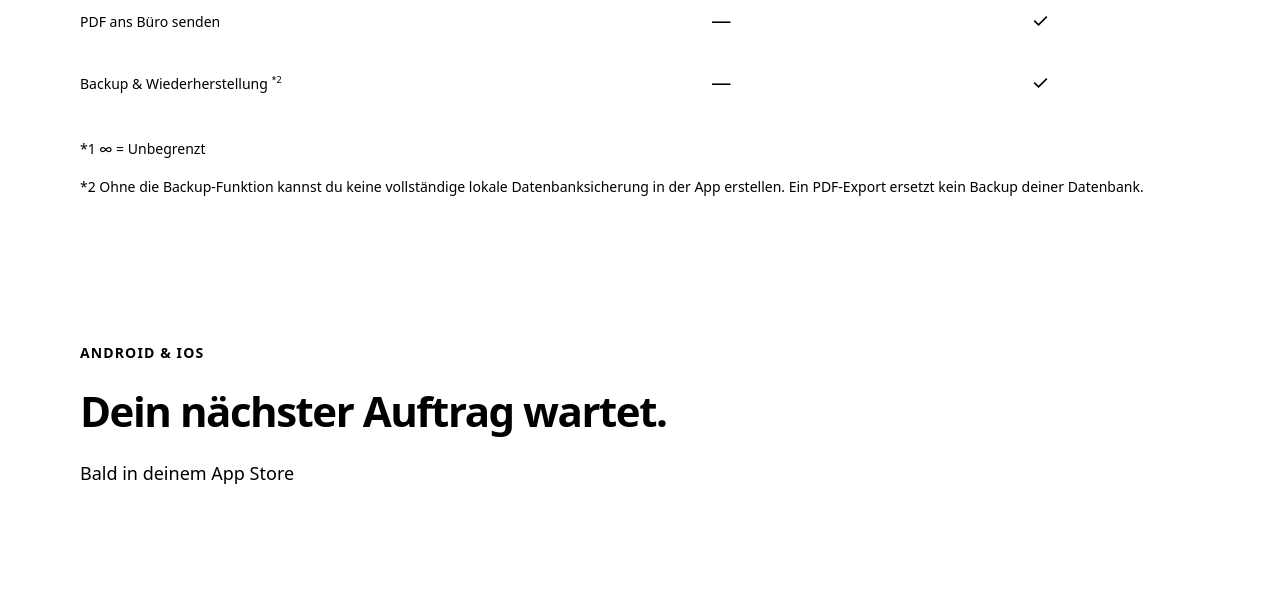
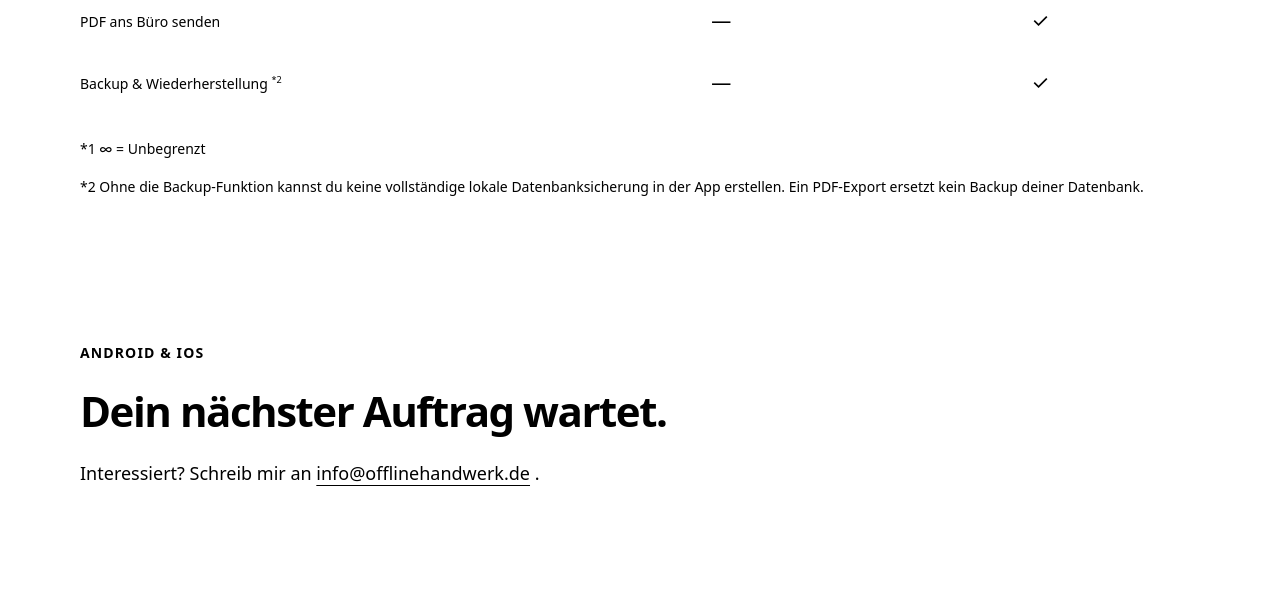
Before and after one commit to Siems-Software/OfflineHandwerk-Website, an Astro site: page / in a window 1280 px wide. Shown: the part 3431-4026 px from the top of the page. Built offline with nearby package versions, Linux system fonts and the light colour scheme; Astro itself is replaced by a stand-in of ours.

Commit message:
fix: invite store visitors to email instead of coming soon (#29)
The Android and iOS section keeps its heading and now links the contact address.

Co-authored-by: Cursor Agent <cursoragent@cursor.com>
Co-authored-by: Crome696 <Crome696@users.noreply.github.com>

```diff
--- a/src/components/Home.astro
+++ b/src/components/Home.astro
@@ -1,7 +1,7 @@
 ---
 import { Icon } from 'astro-icon/components';
 import product from '../content/product.json';
-import { storesEnabled } from '../config.mjs';
+import { site, storesEnabled } from '../config.mjs';
 import { escapeHtml } from '../lib/html.mjs';
 import Base from './Base.astro';
 import { useTranslations, type Locale } from '../i18n';
@@ -195,7 +195,18 @@ const entitlement = (plan: (typeof plans)[number], key: string) => {
           <p class="small">{t.downloadNote}</p>
         </>
       ) : (
-        <p class="lead">{t.downloadComingSoon}</p>
+        <p class="lead">
+          {t.downloadComingSoon.split(site.email).map((part, index, parts) =>
+            index < parts.length - 1 ? (
+              <>
+                {part}
+                <a href={`mailto:${site.email}`}>{site.email}</a>
+              </>
+            ) : (
+              part
+            ),
+          )}
+        </p>
       )}
     </section>
   </main>
--- a/src/i18n/de.ts
+++ b/src/i18n/de.ts
@@ -107,7 +107,7 @@ export const de = {
     '*2 Ohne die Backup-Funktion kannst du keine vollständige lokale Datenbanksicherung in der App erstellen. Ein PDF-Export ersetzt kein Backup deiner Datenbank.',
   downloadEyebrow: 'Android & iOS',
   downloadTitle: 'Dein nächster Auftrag wartet.',
-  downloadComingSoon: 'Bald in deinem App Store',
+  downloadComingSoon: 'Interessiert? Schreib mir an info@offlinehandwerk.de.',
   downloadBody:
     'Die Store-Veröffentlichung wird vorbereitet. Sobald die App verfügbar ist, findest du hier die direkten Download-Links.',
   googlePlay: 'Google Play',
--- a/src/i18n/en.ts
+++ b/src/i18n/en.ts
@@ -96,7 +96,7 @@ export const en = {
     '*2 Without the backup feature you cannot create a full local database backup in the app. A PDF export does not replace a backup of your database.',
   downloadEyebrow: 'Android & iOS',
   downloadTitle: 'Your next job is waiting.',
-  downloadComingSoon: 'Coming soon to your app store',
+  downloadComingSoon: 'Interested? Email me at info@offlinehandwerk.de.',
   downloadBody:
     'The store release is being prepared. Direct download links will appear here once the app is available.',
   googlePlay: 'Google Play',
```
Also changed, not shown: tests/site.test.mjs (+7 -0 lines).
